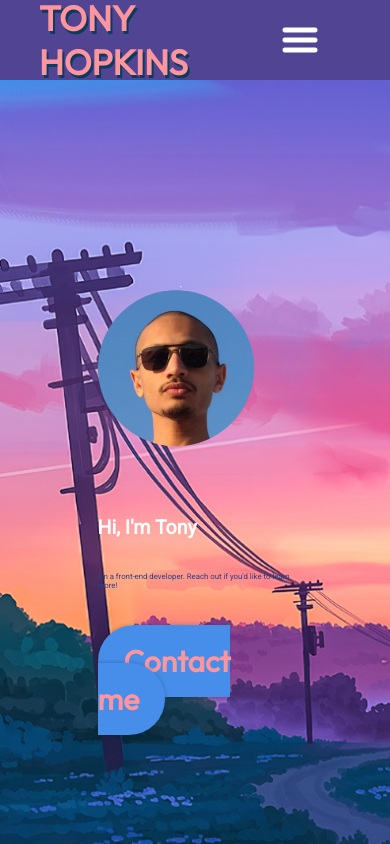
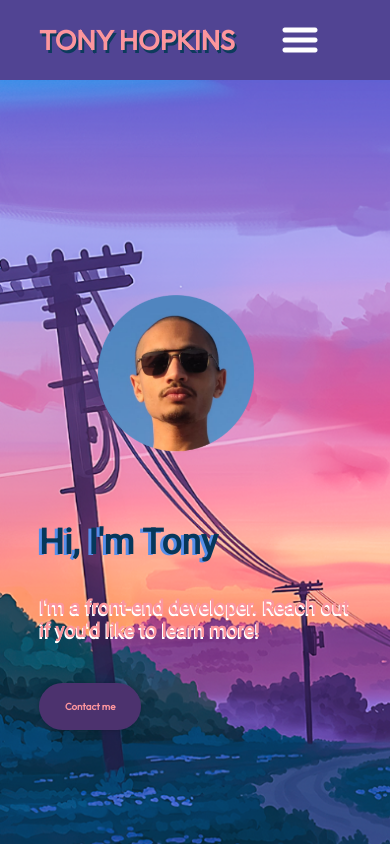
Before and after one commit to Fallingstar-0/portfolio, a React (Vite) app: page / in a window 390 px wide. Shown: the top 844 px of the page. Built offline with nearby package versions, Linux system fonts and the light colour scheme.

Commit message:
trying another css

```diff
--- a/src/components/Hero/hero.module.css
+++ b/src/components/Hero/hero.module.css
@@ -18,7 +18,7 @@
 }
 
 .content {
-  width: 50%;
+  width: 45%;
   margin-inline: 10%;
   flex-direction: column;
   align-items: flex-start;
@@ -31,28 +31,32 @@
   font-weight: 900;
   margin-bottom: 33px;
   font-family: var(--font-roboto);
-  color: #fff;
+  color: #06375a;
+  text-shadow: -3px 1px #568ee9;
 }
 
 .description {
+  color: #568ee9;
+  font-weight: 600;
   font-size: 2vw;
   font-family: var(--font-roboto);
+  text-shadow: -1px 2px #fff;
   margin-bottom: 52px;
 }
 
 .contactBtn {
   text-decoration: none;
-  background-color: var(--color-primary);
+  background-color: var(--color-bg);
   color: var(--color-text);
   border-radius: 100px;
-  font-size: 30px;
+  font-size: 2.5vw;
   font-weight: 600;
   padding: 17px 26px;
   box-shadow: 0 0 4px 0 rgba(0, 0, 0, 0.25);
 }
 
 .heroImg {
-  width: 40%;
+  width: 35%;
   padding-right: 10%;
   z-index: 1;
   animation: floating 3s infinite ease-in-out;
@@ -82,8 +86,19 @@
 
   .content {
     align-items: center;
+    width: 80%;
   }
+
   .heroImg {
     width: 50%;
   }
+
+  .title {
+    font-size: 9vw;
+  }
+
+  .description {
+    font-size: 5vw;
+    color: var(--color-text);
+  }
 }
--- a/src/components/NavBar/navbar.module.css
+++ b/src/components/NavBar/navbar.module.css
@@ -71,7 +71,7 @@
   }
 
   .title {
-    font-size: 35px;
+    font-size: 7vw;
   }
   .menu {
     position: relative;
@@ -89,19 +89,15 @@
 
   .menuItems {
     position: absolute;
-    top: 40px;
+    top: 45px;
     right: 10px;
     display: none;
     flex-direction: column;
     align-items: center;
-    gap: 13px;
+    gap: 20px;
     border-radius: 10px;
     background-color: rgb(25, 55, 109);
-    background: linear-gradient(
-      0deg,
-      rgb(25, 55, 109, 0.2) 0%,
-      rgb(25, 55, 109, 1) 100%
-    );
+    background: linear-gradient(0deg, #4c326e33 0%, #4c326e 100%);
     padding: 24px 33px;
     box-shadow: 0 0 4px 0 rgba(0, 0, 0, 0.25);
   }
@@ -110,4 +106,13 @@
     display: flex;
     z-index: 1;
   }
+
+  .menuItems a {
+    font-size: 5vw;
+    color: var(--color-bg);
+    text-shadow: 1px 1px #0d3b5c;
+    background-color: var(--color-bg2);
+    padding: 1vw 3vw;
+    border-radius: 8px;
+  }
 }
--- a/src/vars.css
+++ b/src/vars.css
@@ -5,6 +5,7 @@
   --color-secondary: #29438b;
   --color-dark: #0f2e4f;
   --color-bg: #4c326e;
+  --color-bg2: #ed6395;
 
   /* Fonts */
   --font-roboto: "Roboto";
```
